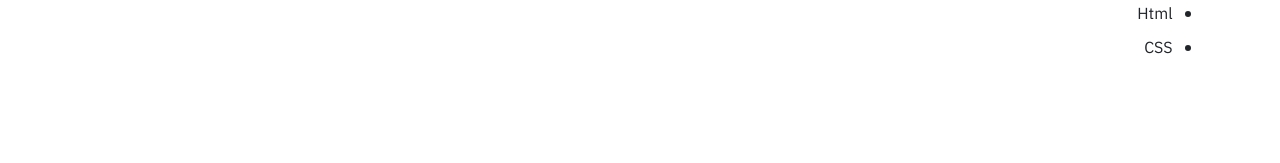
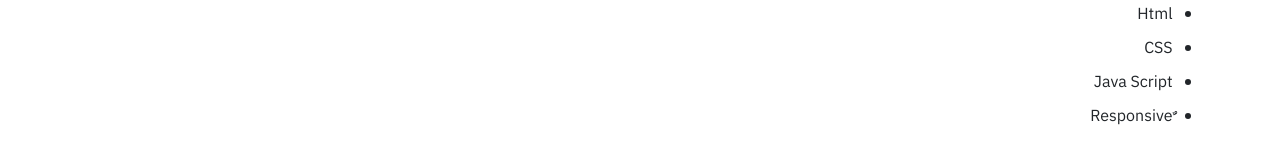
Before and after one commit to ahmed-mohammed-developer/Qalib, a React (Vite) app: page /Qalib/Details/1 in a window 1280 px wide. Shown: the part 961-1124 px from the top of the page. Built offline with nearby package versions, Linux system fonts and the light colour scheme.

Commit message:
Add Navbar qalib

```diff
--- a/public/AllJson.json
+++ b/public/AllJson.json
@@ -5,11 +5,23 @@
        "content": "مكون لتغير محتوى النص بالضغط على النقطة الرئسية تم تصميمه ب HTML & CSS" ,
        "img": "https://i.postimg.cc/gjNW71jP/image.png",
        "view": "https://ahmed-mohammed-developer.github.io/component_PureCSSTabsWithIndicator_public/",
-       "don": "https://github.com/ahmed-mohammed-developer/component_PureCSSTabsWithIndicator_public",
+       "download": "https://github.com/ahmed-mohammed-developer/component_PureCSSTabsWithIndicator_public",
        "By": "أحمد محمد",
        "ByUrl": "",
        "description": "تبويبات المحتوى هي تقنية تستخدم لإنشاء تبويبات (Tabs) في صفحات الويب باستخدام HTML و CSS فقط، دون الحاجة إلى JavaScript. هذه التبويبات تتيح للمستخدمين التنقل بين محتويات مختلفة داخل نفس الصفحة بطريقة سلسة وجذابة.",
-       "tech": ["Html", "CSS"]
-      }
+       "tech": ["Html", "CSS"],
+       "type": "component"
+      },
+      { "id": 2,
+      "title": "شريط التنقل المتجاوب",
+      "description": "شريط التنقل المتجاوب : تم تصميمه بإستخدام Html & Css & JavaScript وهو متجاوب مع جميع أحجام الشاشات , كذلك يمكنك تخصيصه بسهوله ." ,
+      "img": "https://i.postimg.cc/L8PnT4wY/NavBar.png",
+      "view": "https://ahmed-mohammed-developer.github.io/component_navbar_public/",
+      "download": "https://github.com/ahmed-mohammed-developer/component_navbar_public",
+      "By": "أحمد محمد",
+      "ByUrl": "",
+      "tech": ["Html", "CSS", "Java Script", "ٌResponsive"],
+      "type": "component"
+     }
     ]
   }
--- a/src/Components/Details/Details.jsx
+++ b/src/Components/Details/Details.jsx
@@ -12,8 +12,8 @@ const Details = () => {
   const baseApi = axios.create({
     baseURL: '/Qalib/AllJson.json'
   });
- const tech = AllJson.posts[0].tech;
- console.log(tech)
+ const tech = AllJson.posts[1].tech;
+
 
   const fetchDetails = async () => {
     try {
@@ -64,13 +64,13 @@ const Details = () => {
             <p>اجعل موقعك يتألق 😍</p>
             </div>
             </div>
-            <Link to={data.don} target="_blank" className="custom-link">
+            <Link to={data.view} target="_blank" className="custom-link">
             <div className='text-icon'>
             <i className="fa-regular fa-eye"></i>
             <p>لمشاهدة القالب</p>
             </div>
             </Link>
-            <Link to={data.don} target="_blank" className="custom-link">
+            <Link to={data.download} target="_blank" className="custom-link">
             <div className="text-icon">
             <i className="fa-solid fa-file-arrow-down"></i>
             <p>لتحميل القالب</p>
--- a/src/Components/Home/Main/Main.css
+++ b/src/Components/Home/Main/Main.css
@@ -75,6 +75,9 @@
     text-decoration: none; /* لإزالة الخط السفلي */
     color: inherit; /* للحفاظ على لون النص الافتراضي */
 }
+.marginBoutton {
+    margin-bottom: 4rem;
+}
 @media (width < 298px) {
     .card-title {
         font-size: 1.6rem;
--- a/src/Components/Home/Main/Main.jsx
+++ b/src/Components/Home/Main/Main.jsx
@@ -77,11 +77,11 @@ const Main = () => {
 
   return (
     <>
-      {data.map((item, index) => (
-        <div className='main' key={index}>
+        <div className='main'>
           <div className="container">
             <div className="row">
-              <div className="col-xl-4 col-lg-4 col-md-6 col-sm-12">
+            {data.map((item, index) => (
+              <div className="col-xl-4 col-lg-4 col-md-6 col-sm-12 marginBoutton" key={index}>
                 <div className="card" style={{ position: 'relative' }}>
                   <Link to={`/Qalib/Details/${item.id}`}>
                     <img src={`${item.img}?${index}`} className="card-img-top" alt="" />
@@ -96,7 +96,7 @@ const Main = () => {
                   <Link to={item.view} target="_blank" className="custom-link">
                   <i className="fa-regular fa-eye"></i>
                   </Link>
-                  <Link to={item.don} target="_blank" className="custom-link">
+                  <Link to={item.download} target="_blank" className="custom-link">
                   <i className="fa-solid fa-file-arrow-down"></i>
                   </Link>
                   <i className={`fa-solid fa-heart ${isItemSaved(item) ? 'saved' : ''}`}
@@ -109,10 +109,10 @@ const Main = () => {
 
                 </div>
               </div>
+            ))}
             </div>
           </div>
         </div>
-      ))}
     </>
   );
 };
```
